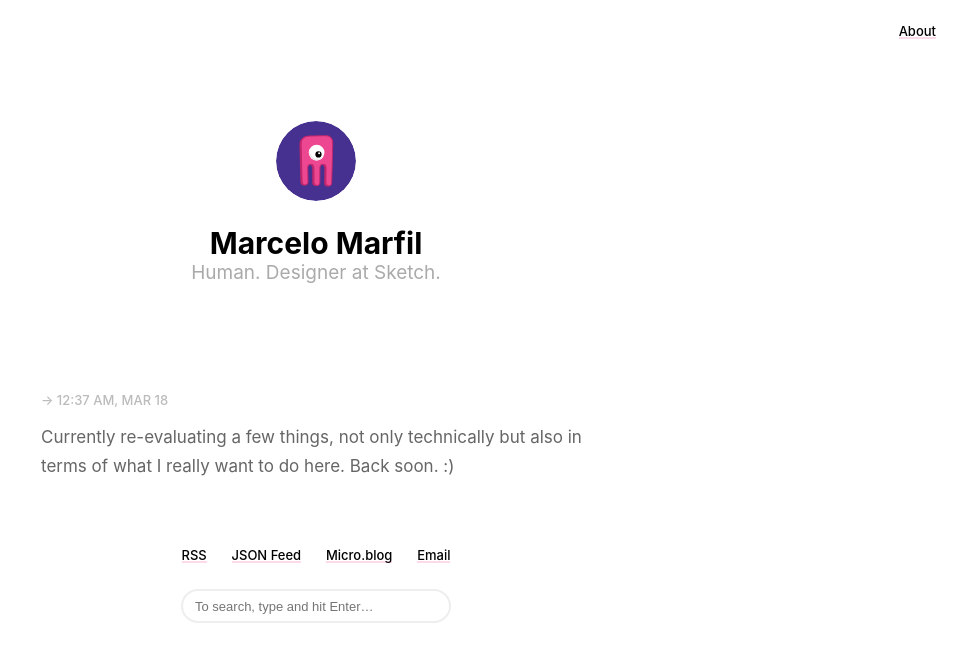
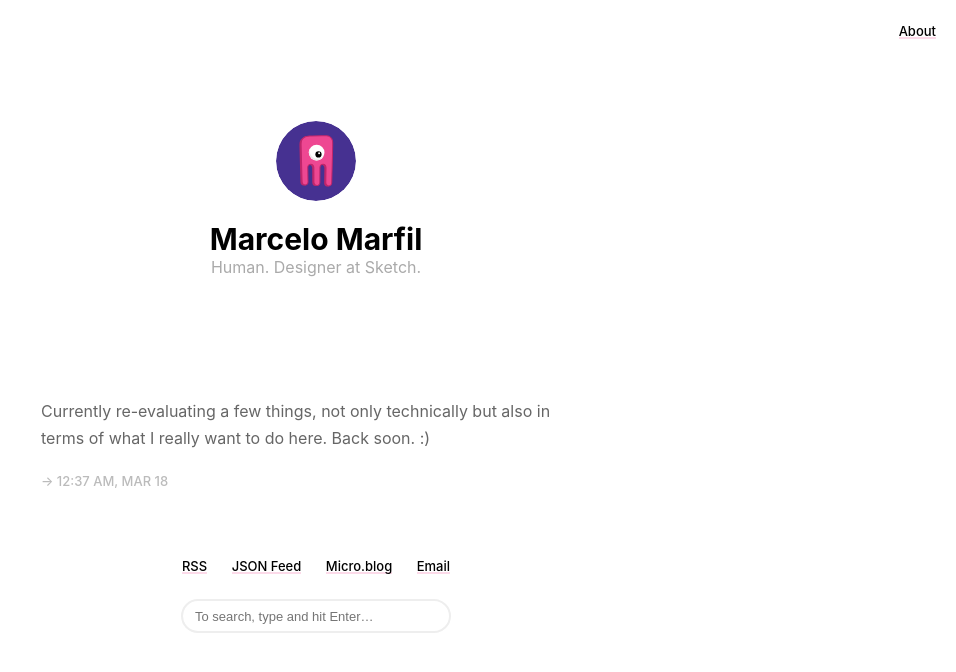
Before and after one commit to mmarfil/mmarfil.github.io, a Jekyll site: the page built from index.html, in a window 1280 px wide. Shown: the top 672 px of the page, without its empty margins (324-1280 px from the left). Built offline with Jekyll 4.4.1, drawn with Linux system fonts in a browser that asks for light colours; the list of posts is cut into pages by our own code.

Commit message:
Layout tweaks

```diff
--- a/_includes/post-list.html
+++ b/_includes/post-list.html
@@ -2,19 +2,22 @@
   {% for post in paginator.posts %}
   <li>
     <article>
-      <a href="{{ site.baseurl }}/{{ post.url | remove_first: '/' }}" class="u-url"><aside class="dates"><time datetime="{{ post.date }}" class="dt-published">→ {{ post.date | date:"%-I:%M %p, %b %-d" }}</time></aside></a>
       {% if post.title == "" %}
       <section class="post-body">
         {{ post.content }}
       </section>
       {% else %}
       <header>
-        <h1><a href="{{ site.baseurl }}/{{ post.url | remove_first: '/' }}">{{ post.title }}</a></h1>
+        <h2><a href="{{ site.baseurl }}/{{ post.url | remove_first: '/' }}">{{ post.title }}</a></h2>
       </header>
       <section class="post-body">
         {{ post.content }}
       </section>
       {% endif %}
+      <a href="{{ site.baseurl }}/{{ post.url | remove_first: '/' }}" class="u-url">
+        <aside class="dates">
+          <time datetime="{{ post.date }}" class="dt-published">→ {{ post.date | date:"%-I:%M %p, %b %-d" }}</time>
+        </aside></a>
     </article>
   </li>
   <span class="separator"><span class="divider"></span></span>
--- a/assets/css/style.css
+++ b/assets/css/style.css
@@ -13,7 +13,7 @@ html,body,div,span,applet,object,iframe,h1,h2,h3,h4,h5,h6,p,blockquote,pre,a,abb
 }
 
 /* Spacing */
-.highlight, .post h1, h2, h3, h4, h5, h6, p, .post-body ul, .post-body li, .bio li, video, pre ::before {
+.highlight, .post h1, h2, h3, p, .post-body ul, .dates, .post-body li, .bio li, video, pre ::before {
 	margin-top: 1em;
 }
 
@@ -23,7 +23,7 @@ html, body {
 }
 
 body {
-	font: 17px "Avenir Next", Avenir, "-apple-system", Helvetica, Arial, sans-serif;
+	font: 16px "Avenir Next", Avenir, "-apple-system", Helvetica, Arial, sans-serif;
 	color: #666;
 	text-rendering: optimizeLegibility;
 }
@@ -40,7 +40,7 @@ body {
 	display: inline-block;
 	width: 80px;
 	height: 80px;
-	margin-bottom: 20px;
+	margin-bottom: 1em;
 	border-radius: 40px;
 }
 
@@ -111,7 +111,7 @@ p, li {
 	line-height: 1.7;
 }
 
-h1, h2, h3, h4, h5, h6 {
+h1, h2, h3 {
 	color: #000;
 }
 
@@ -122,26 +122,11 @@ h1 {
 
 h2 {
 	font-size: 25px;
-	font-weight: bold;
+	font-weight: 600;
 }
 
 h3 {
-	font-size: 23px;
-	font-weight: 500;
-}
-
-h4 {
-	font-size: 19px;
-	font-weight: 500;
-}
-
-h5 {
-	font-size: 15px;
-	font-weight: 500;
-}
-
-h6 {
-	font-size: 13px;
+	font-size: 20px;
 	font-weight: 500;
 }
 
@@ -320,8 +305,8 @@ Post List
 	margin-bottom: 0;
 }
 
-#post-list h1 {
-	padding-top: 17px;
+#post-list h2 {
+	margin-top: 0;
 	line-height: 1.35;
 }
 
@@ -352,7 +337,7 @@ footer #wrapper {
 #post-meta {
 	font-size: 13px;
 	font-weight: bold;
-	line-height: 1.4;
+	line-height: 1.5;
 	border-top: 1px solid #eee;
 	padding-top: 40px;
 	padding-bottom: 40px;
@@ -428,7 +413,7 @@ footer #wrapper {
 	color: #bbb;
 	width: 100%;
 	text-transform: uppercase;
-	margin-bottom: -5px;
+	padding-top: 5px;
 }
 
 h2.headline {
@@ -485,15 +470,4 @@ h2.headline {
 		font-size: 19px;
 	}
 
-	h4 {
-		font-size: 17px;
-	}
-
-	h5 {
-		font-size: 14px;
-	}
-
-	h6 {
-		font-size: 13px;
-	}
 }
```
